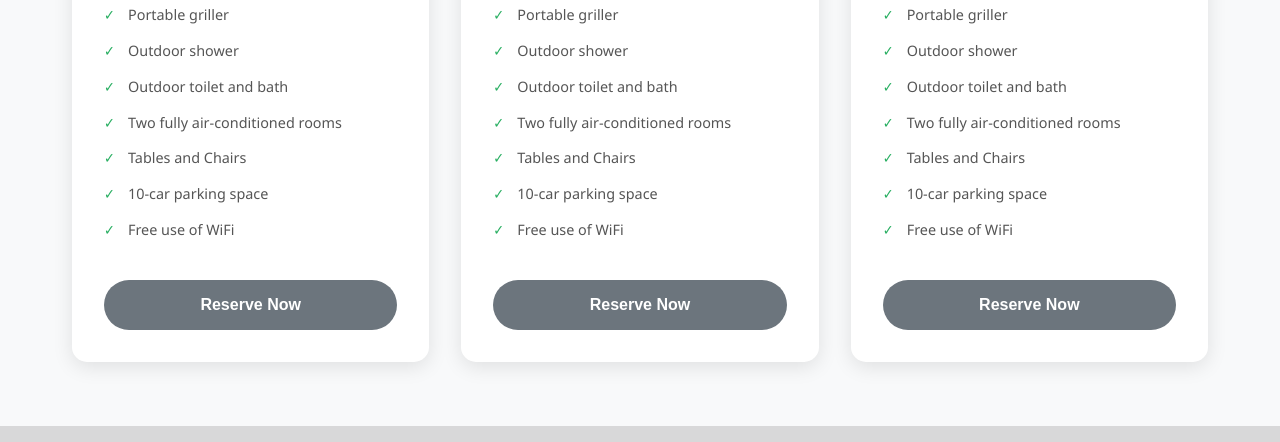
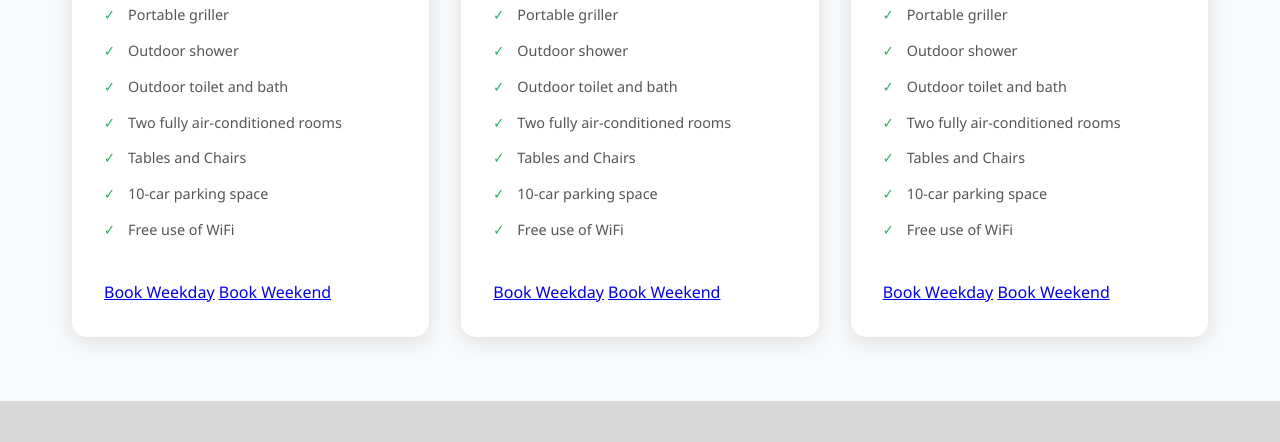
Before and after one commit to MicaellaSalili/AMARI, a website: page rates.html in a window 1280 px wide. Shown: the part 1187-1629 px from the top of the page. Drawn offline with Linux system fonts and the light colour scheme.

Commit message:
Update rates.html

```diff
--- a/rates.html
+++ b/rates.html
@@ -62,7 +62,8 @@
                             <li>Free use of WiFi</li>
                         </ul>
                     </div>
-                    <button class="reserve-btn" onclick="window.location.href='book.html?package=day-tour'">Reserve Now</button>
+                    <a href="book.html?package=day-tour&daytype=weekday" class="book-btn">Book Weekday</a>
+                    <a href="book.html?package=day-tour&daytype=weekend" class="book-btn">Book Weekend</a>
                 </div>
 
                 <!-- Overnight -->
@@ -89,7 +90,8 @@
                             <li>Free use of WiFi</li>
                         </ul>
                     </div>
-                    <button class="reserve-btn" onclick="window.location.href='book.html?package=overnight'">Reserve Now</button>
+                    <a href="book.html?package=overnight&daytype=weekday" class="book-btn">Book Weekday</a>
+                    <a href="book.html?package=overnight&daytype=weekend" class="book-btn">Book Weekend</a>
                 </div>
 
                 <!-- Night Tour -->
@@ -116,7 +118,8 @@
                             <li>Free use of WiFi</li>
                         </ul>
                     </div>
-                    <button class="reserve-btn" onclick="window.location.href='book.html?package=night-tour'">Reserve Now</button>
+                    <a href="book.html?package=night-tour&daytype=weekday" class="book-btn">Book Weekday</a>
+                    <a href="book.html?package=night-tour&daytype=weekend" class="book-btn">Book Weekend</a>
                 </div>
             </div>
         </div>
```
